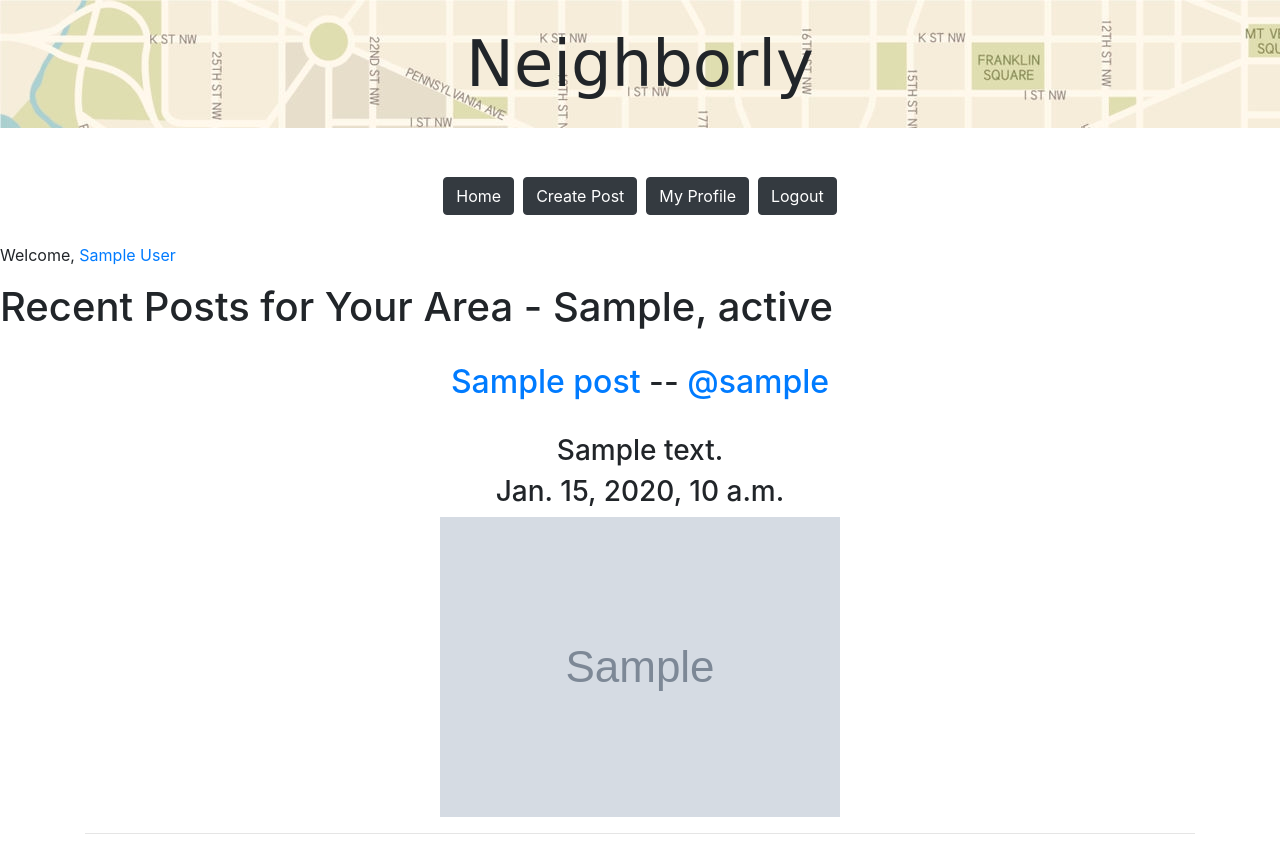
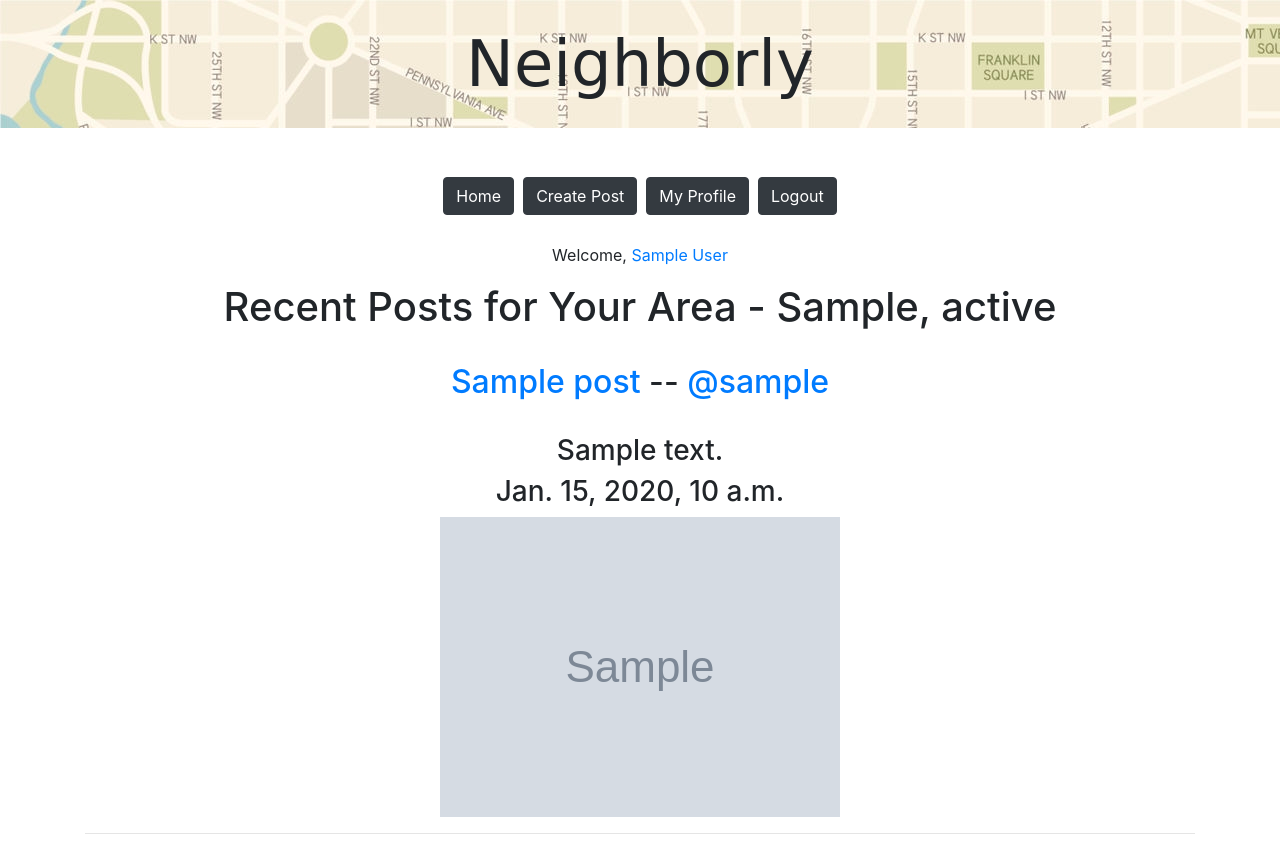
Before and after one commit to reginaldmj/capstone-neighborly, a Django app: page / in a window 1280 px wide. Run offline with Django 3.2, Linux system fonts and the light colour scheme; a user stored in the database is signed in; tables that the repository leaves empty hold one stand-in row (values such as "Sample post"); grey boxes marked "Sample" are stand-in pictures; data that the repository does not hold is empty.

Commit message:
made some style updates

```diff
--- a/static/css/neighborly.css
+++ b/static/css/neighborly.css
@@ -1,3 +1,15 @@
+* {
+  box-sizing: border-box;
+}
+
+body {
+  text-align: center;
+}
+
+.card {
+  text-align: center;
+}
+
 .form {
   padding: 1rem;
   padding-top: 50px;
@@ -5,6 +17,7 @@
   font-size: 2rem;
   margin-bottom: 1rem;
 }
+
 .༼•̫͡•༽ {
     font-family: 'Bookman', cursive;
     padding: 1rem;
@@ -28,11 +41,6 @@
     font-size: 2rem;
 }
 
-  .card {
-    text-align: center;
-  }
-
-
 h4 {
     padding: 1rem;
     text-align: center;
--- a/templates/index.html
+++ b/templates/index.html
@@ -8,6 +8,7 @@
 </p>
 {% endif %}
 
+<div class="homepage">
 <h1>Recent Posts for Your Area - {{current_user.location.city}}, {{current_user.location.state}}</h1>
 
 {% for post in posts %}
```
Lines whose indentation alone changed are shown as unchanged.
